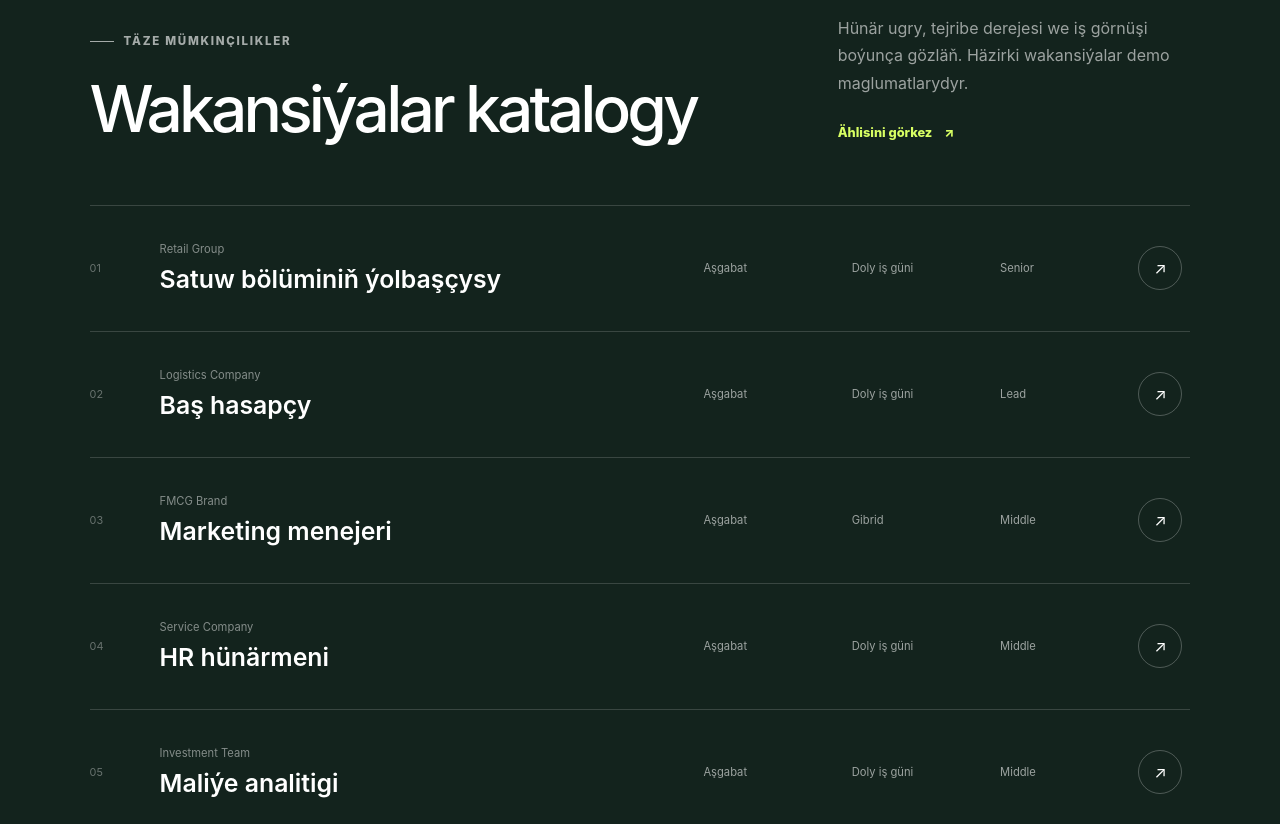
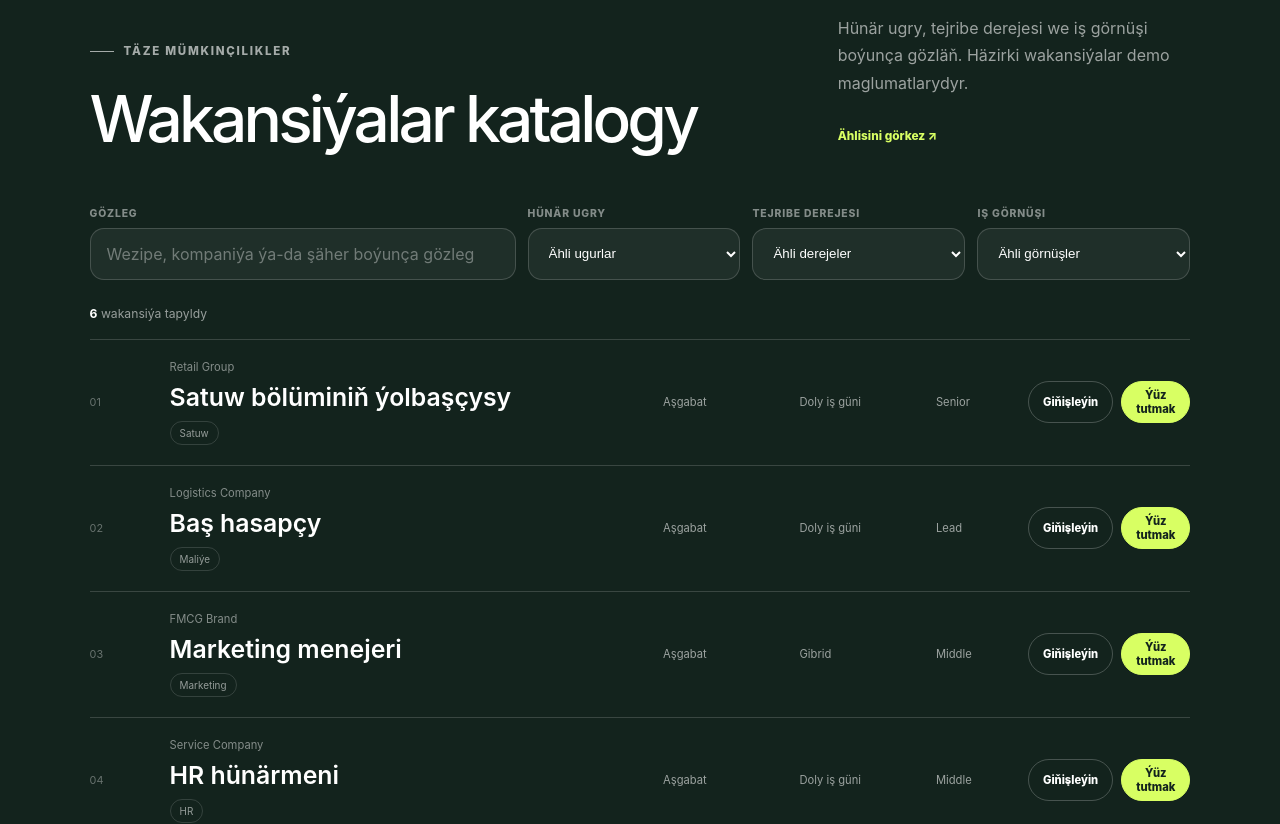
Before and after one commit to Stoun05/idegli-hr-platforma, a React (Vite) app: page / in a window 1280 px wide. Shown: the part 1980-2804 px from the top of the page. Built offline with nearby package versions, Linux system fonts and the light colour scheme.

Commit message:
Add vacancy search filters and detail view

```diff
--- a/src/components/JobsSection.jsx
+++ b/src/components/JobsSection.jsx
@@ -1,6 +1,75 @@
-import ArrowIcon from './ArrowIcon.jsx'
+import { useEffect, useMemo, useState } from 'react'
+import '../jobs.css'
+import JobDetailPanel from './JobDetailPanel.jsx'
 
 export default function JobsSection({ t, jobs, lang, scrollToForm }) {
+  const [query, setQuery] = useState('')
+  const [category, setCategory] = useState('all')
+  const [level, setLevel] = useState('all')
+  const [type, setType] = useState('all')
+  const [selectedJob, setSelectedJob] = useState(null)
+
+  const categoryOptions = useMemo(
+    () => Array.from(new Map(jobs.map((job) => [job.categoryKey, job.category[lang]])).entries()),
+    [jobs, lang],
+  )
+  const levelOptions = useMemo(() => [...new Set(jobs.map((job) => job.level))], [jobs])
+  const typeOptions = useMemo(
+    () => Array.from(new Map(jobs.map((job) => [job.typeKey, job.type[lang]])).entries()),
+    [jobs, lang],
+  )
+
+  const filteredJobs = useMemo(() => {
+    const normalizedQuery = query.trim().toLocaleLowerCase()
+
+    return jobs.filter((job) => {
+      const searchableText = [
+        job.title.tm,
+        job.title.ru,
+        job.company,
+        job.location,
+        job.category.tm,
+        job.category.ru,
+      ].join(' ').toLocaleLowerCase()
+
+      const matchesQuery = !normalizedQuery || searchableText.includes(normalizedQuery)
+      const matchesCategory = category === 'all' || job.categoryKey === category
+      const matchesLevel = level === 'all' || job.level === level
+      const matchesType = type === 'all' || job.typeKey === type
+
+      return matchesQuery && matchesCategory && matchesLevel && matchesType
+    })
+  }, [jobs, query, category, level, type])
+
+  useEffect(() => {
+    if (!selectedJob) return undefined
+
+    const closeOnEscape = (event) => {
+      if (event.key === 'Escape') setSelectedJob(null)
+    }
+
+    const previousOverflow = document.body.style.overflow
+    document.body.style.overflow = 'hidden'
+    window.addEventListener('keydown', closeOnEscape)
+
+    return () => {
+      document.body.style.overflow = previousOverflow
+      window.removeEventListener('keydown', closeOnEscape)
+    }
+  }, [selectedJob])
+
+  const resetFilters = () => {
+    setQuery('')
+    setCategory('all')
+    setLevel('all')
+    setType('all')
+  }
+
+  const applyForJob = (job) => {
+    setSelectedJob(null)
+    scrollToForm('candidate', job.title[lang])
+  }
+
   return (
     <section className="section jobs-section" id="jobs">
       <div className="section-heading jobs-heading">
@@ -10,29 +79,91 @@ export default function JobsSection({ t, jobs, lang, scrollToForm }) {
         </div>
         <div>
           <p>{t.jobsText}</p>
-          <a href="#apply">{t.allJobs} <ArrowIcon /></a>
+          <button className="reset-filters-button" type="button" onClick={resetFilters}>
+            {t.allJobs} ↗
+          </button>
         </div>
       </div>
 
+      <div className="jobs-toolbar" aria-label={t.jobsTitle}>
+        <label className="job-search-field">
+          <span>{t.searchLabel}</span>
+          <input
+            type="search"
+            value={query}
+            onChange={(event) => setQuery(event.target.value)}
+            placeholder={t.searchJobs}
+          />
+        </label>
+
+        <label className="job-filter-field">
+          <span>{t.categoryLabel}</span>
+          <select value={category} onChange={(event) => setCategory(event.target.value)}>
+            <option value="all">{t.allCategories}</option>
+            {categoryOptions.map(([value, label]) => <option value={value} key={value}>{label}</option>)}
+          </select>
+        </label>
+
+        <label className="job-filter-field">
+          <span>{t.levelLabel}</span>
+          <select value={level} onChange={(event) => setLevel(event.target.value)}>
+            <option value="all">{t.allLevels}</option>
+            {levelOptions.map((value) => <option value={value} key={value}>{value}</option>)}
+          </select>
+        </label>
+
+        <label className="job-filter-field">
+          <span>{t.typeLabel}</span>
+          <select value={type} onChange={(event) => setType(event.target.value)}>
+            <option value="all">{t.allTypes}</option>
+            {typeOptions.map(([value, label]) => <option value={value} key={value}>{label}</option>)}
+          </select>
+        </label>
+      </div>
+
+      <div className="jobs-result-bar">
+        <p><strong>{filteredJobs.length}</strong> {t.jobsFound}</p>
+        {(query || category !== 'all' || level !== 'all' || type !== 'all') && (
+          <button className="reset-filters-button" type="button" onClick={resetFilters}>
+            {t.resetFilters}
+          </button>
+        )}
+      </div>
+
       <div className="job-list">
-        {jobs.map((job, index) => (
-          <article className="job-card" key={`${job.company}-${index}`}>
+        {filteredJobs.length > 0 ? filteredJobs.map((job, index) => (
+          <article className={selectedJob?.id === job.id ? 'job-card is-selected' : 'job-card'} key={job.id}>
             <div className="job-index">{String(index + 1).padStart(2, '0')}</div>
             <div className="job-main">
               <p>{job.company}</p>
               <h3>{job.title[lang]}</h3>
+              <span className="job-category">{job.category[lang]}</span>
             </div>
             <div className="job-meta">
               <span>{job.location}</span>
               <span>{job.type[lang]}</span>
               <span>{job.level}</span>
             </div>
-            <button type="button" onClick={() => scrollToForm('candidate')} aria-label={t.apply}>
-              <ArrowIcon />
-            </button>
+            <div className="job-actions">
+              <button type="button" onClick={() => setSelectedJob(job)}>{t.viewDetails}</button>
+              <button className="primary-job-action" type="button" onClick={() => applyForJob(job)}>{t.apply}</button>
+            </div>
           </article>
-        ))}
+        )) : (
+          <div className="no-jobs-state">
+            <h3>{t.noJobsTitle}</h3>
+            <p>{t.noJobsText}</p>
+          </div>
+        )}
       </div>
+
+      <JobDetailPanel
+        job={selectedJob}
+        lang={lang}
+        t={t}
+        onClose={() => setSelectedJob(null)}
+        onApply={applyForJob}
+      />
     </section>
   )
 }
```
